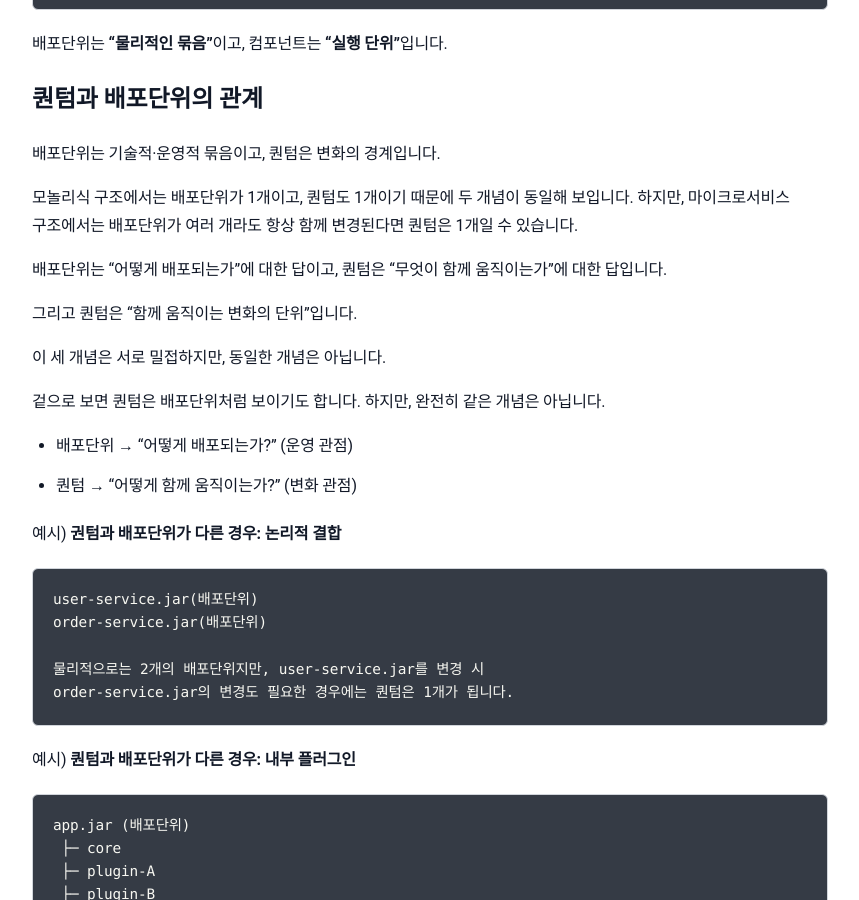
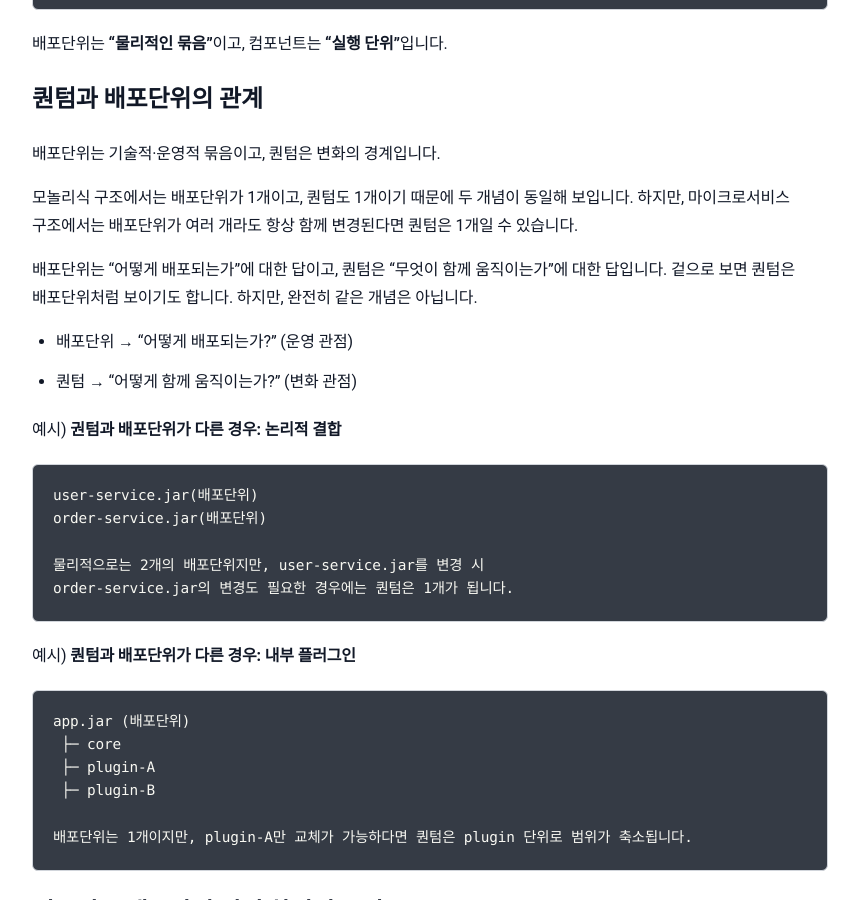
Before and after one commit to sanghoon-lee/sanghoon-lee.github.io, a Jekyll site: the page built from _posts/2026-02-23-ArchitecureCoreConcept.md, in a window 1280 px wide and 900 px high, scrolled down 5268 px. Shown: the whole window, without its empty margins (210-1069 px from the left). Built offline with Jekyll 4.4.1, drawn with Linux system fonts in a browser that asks for light colours; nearby versions of some CDN libraries; comment, search, counter and statistics services are not loaded.

Commit message:
포스팅 내용 수정

```diff
--- a/_posts/2026-02-23-ArchitecureCoreConcept.md
+++ b/_posts/2026-02-23-ArchitecureCoreConcept.md
@@ -191,14 +191,7 @@ payment-batch (컴포넌트)
 두 개념이 동일해 보입니다. 하지만, 마이크로서비스 구조에서는
 배포단위가 여러 개라도 항상 함께 변경된다면 퀀텀은 1개일 수 있습니다.
 
-배포단위는 “어떻게 배포되는가”에 대한 답이고, 퀀텀은 “무엇이 함께 움직이는가”에 대한 답입니다.
-
-그리고 퀀텀은
-“함께 움직이는 변화의 단위”입니다.
-
-이 세 개념은 서로 밀접하지만, 동일한 개념은 아닙니다.
-
-겉으로 보면 퀀텀은 배포단위처럼 보이기도 합니다. 하지만, 완전히 같은 개념은 아닙니다.
+배포단위는 “어떻게 배포되는가”에 대한 답이고, 퀀텀은 “무엇이 함께 움직이는가”에 대한 답입니다. 겉으로 보면 퀀텀은 배포단위처럼 보이기도 합니다. 하지만, 완전히 같은 개념은 아닙니다.
 
 * 배포단위 → “어떻게 배포되는가?” (운영 관점)
 * 퀀텀 → “어떻게 함께 움직이는가?” (변화 관점)
```
